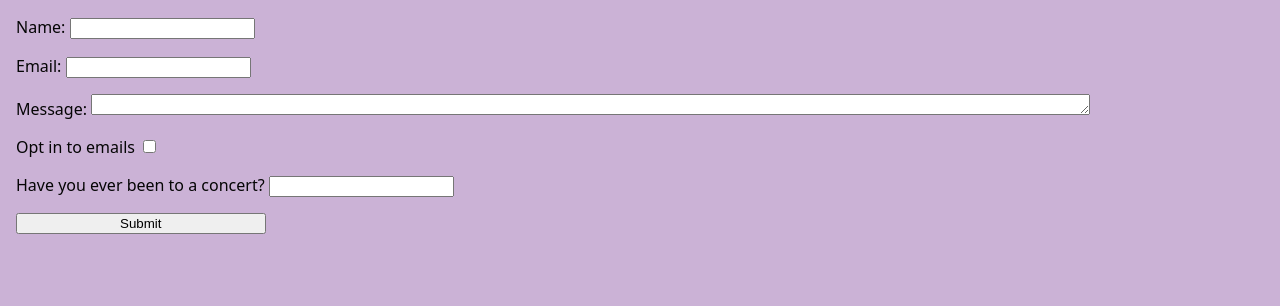
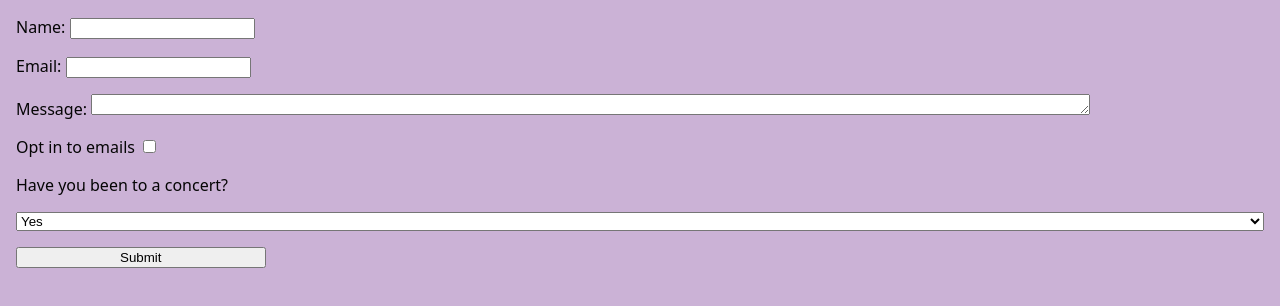
Before and after one commit to Shaymaa2006/firstcodeproject, a website: page page4.html in a window 1280 px wide. Drawn offline with Linux system fonts and the light colour scheme.

Commit message:
assignment

```diff
--- a/page4.html
+++ b/page4.html
@@ -20,9 +20,11 @@
         <label>
           Opt in to emails <input type="checkbox" />
         </label>
-        <label>
-            Have you ever been to a concert? <input type="select" />
-        </label>
+        <label for="concerts">Have you been to a concert?</label>
+          <select name="concerts" id="concerts">
+          <option value="Yes">Yes</option>
+          <option value="No">No</option>
+        </select>
         <input type="submit" style="width:20%" onclick="formsubmission()" />
      </form>
      <script>
```
